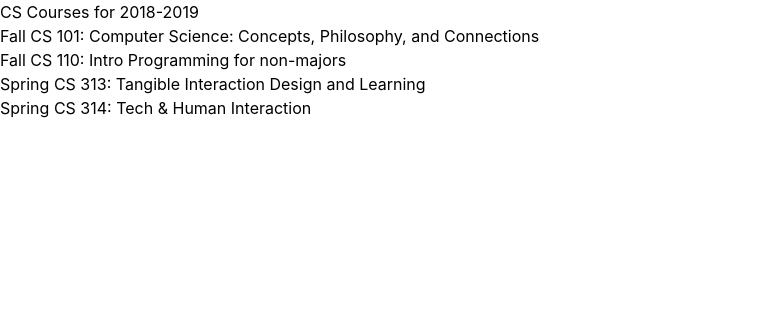
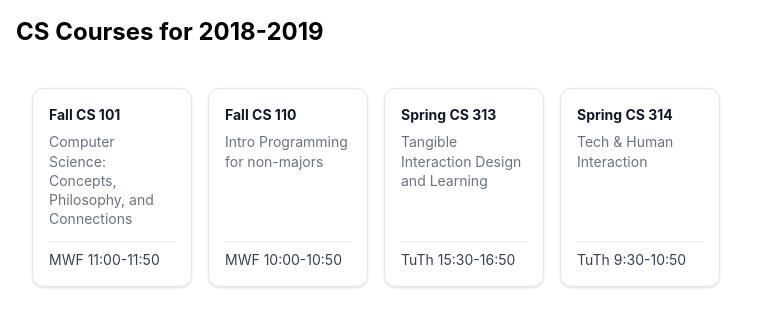
Before and after one commit to rohunx/react-challenge, a React (Vite) app: page / in a window 1280 px wide. Shown: the top 326 px of the page, without its empty margins (0-782 px from the left). Built offline with nearby package versions, Linux system fonts and the light colour scheme.

Commit message:
Added styling

```diff
--- a/src/App.tsx
+++ b/src/App.tsx
@@ -32,7 +32,7 @@ const schedule = {
 };
 
 const App = () => (
-  <div>
+  <div className="container mx-auto p-4">
     <Banner title={schedule.title} />
     <CourseList courses={schedule.courses} />
   </div>
--- a/src/components/Banner.tsx
+++ b/src/components/Banner.tsx
@@ -3,5 +3,7 @@ interface BannerProps {
 }
 
 export const Banner = ({ title }: BannerProps) => (
-  <h1>{title}</h1>
+  <h1 className="text-4xl sm:text-2xl font-bold mb-6">
+    {title}
+  </h1>
 );
--- a/src/components/CourseList.tsx
+++ b/src/components/CourseList.tsx
@@ -14,10 +14,22 @@ interface CourseListProps {
 }
 
 export const CourseList = ({ courses }: CourseListProps) => (
-  <div>
+  <div className="grid grid-cols-2 sm:grid-cols-3 md:grid-cols-4 lg:grid-cols-7 gap-4 p-4">
     {Object.entries(courses).map(([id, course]) => (
-      <div key={id}>
-        <h2>{course.term} CS {course.number}: {course.title}</h2>
+      <div
+        key={id}
+        className="border border-gray-200 rounded-xl p-4 shadow-sm flex flex-col justify-between min-h-[160px] bg-white"
+      >
+        <div>
+          <h2 className="text-sm font-bold text-gray-900 leading-snug">
+            {course.term} CS {course.number}
+          </h2>
+          <p className="text-sm text-gray-500 mt-2 leading-snug">{course.title}</p>
+        </div>
+
+        <div className="border-t border-gray-200 mt-3 pt-2 text-sm text-gray-700">
+          {course.meets}
+        </div>
       </div>
     ))}
   </div>
```
